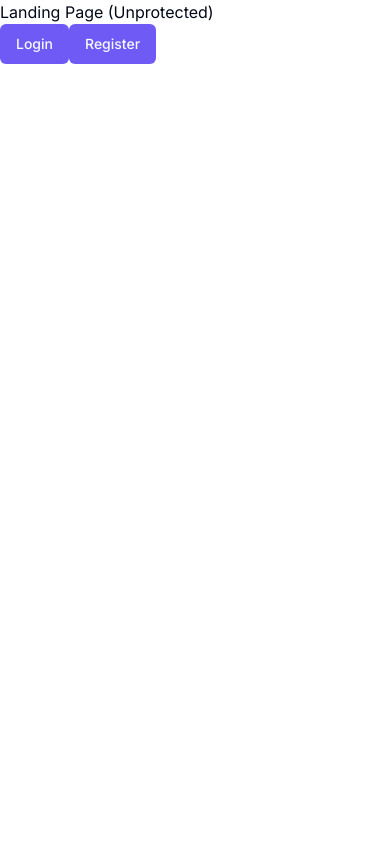
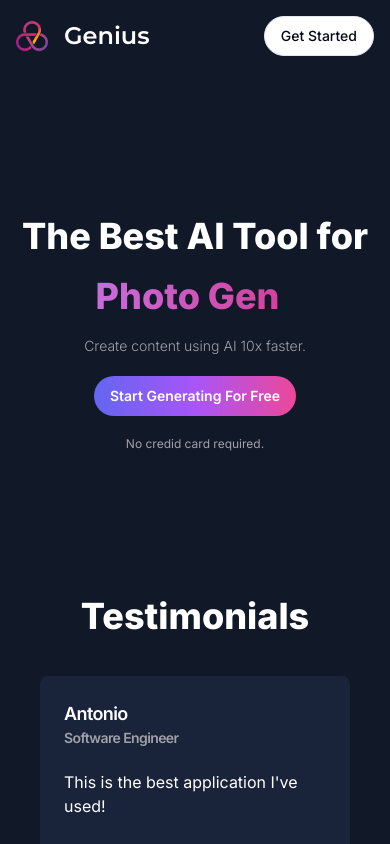
Before and after one commit to ThomasCharuel/ai-saas, a Next.js app: page / in a window 390 px wide. Built offline with nearby package versions, Linux system fonts and the light colour scheme; no server answers.

Commit message:
Implement Landing Page

```diff
--- /dev/null
+++ b/app/(landing)/layout.tsx
@@ -0,0 +1,9 @@
+const LandingLayout = ({ children }: { children: React.ReactNode }) => {
+  return (
+    <main className="h-full bg-[#111827] overflow-auto">
+      <div className="mx-auto max-w-screen-xl h-full w-full">{children}</div>
+    </main>
+  );
+};
+
+export default LandingLayout;
--- a/app/(landing)/page.tsx
+++ b/app/(landing)/page.tsx
@@ -1,18 +1,13 @@
-import { Button } from '@/components/ui/button';
-import Link from 'next/link';
+import { LandingContent } from '@/components/landing-content';
+import { LandingHero } from '@/components/landing-hero';
+import { LandingNavbar } from '@/components/landing-navbar';
 
 const LandingPage = () => {
   return (
-    <div>
-      Landing Page (Unprotected)
-      <div>
-        <Link href="/sign-in">
-          <Button>Login</Button>
-        </Link>
-        <Link href="/sign-up">
-          <Button>Register</Button>
-        </Link>
-      </div>
+    <div className="h-full">
+      <LandingNavbar />
+      <LandingHero />
+      <LandingContent />
     </div>
   );
 };
--- /dev/null
+++ b/components/landing-content.tsx
@@ -0,0 +1,61 @@
+'use client';
+
+import { Card, CardContent, CardHeader, CardTitle } from './ui/card';
+
+const testimonials = [
+  {
+    name: 'Antonio',
+    avatar: 'A',
+    title: 'Software Engineer',
+    description: "This is the best application I've used!",
+  },
+  {
+    name: 'Bella',
+    avatar: 'B',
+    title: 'Product Designer',
+    description: 'A user-friendly and intuitive interface. Loved it!',
+  },
+  {
+    name: 'Carlos',
+    avatar: 'C',
+    title: 'Data Analyst',
+    description:
+      'Helped me streamline my workflow and increased my productivity.',
+  },
+  {
+    name: 'Diana',
+    avatar: 'D',
+    title: 'Marketing Specialist',
+    description: 'Innovative and powerful. A game-changer for our team.',
+  },
+];
+
+export const LandingContent = () => {
+  return (
+    <div className="px-10 pb-20">
+      <h2 className="text-center text-4xl text-white font-extrabold mb-10">
+        Testimonials
+      </h2>
+      <div className="grid grid-cols-1 sm:grid-cols-2 md:grid-cols-3 lg:grid-cols-4 gap-4">
+        {testimonials.map((item) => (
+          <Card
+            key={item.description}
+            className="bg-[#192339] border-none text-white"
+          >
+            <CardHeader>
+              <CardTitle className="flex items-center gap-x-2">
+                <div>
+                  <p className="text-lg">{item.name}</p>
+                  <p className="text-zinc-400 text-sm">{item.title}</p>
+                </div>
+              </CardTitle>
+              <CardContent className="pt-4 px-0">
+                {item.description}
+              </CardContent>
+            </CardHeader>
+          </Card>
+        ))}
+      </div>
+    </div>
+  );
+};
--- /dev/null
+++ b/components/landing-hero.tsx
@@ -0,0 +1,48 @@
+'use client';
+
+import { useAuth } from '@clerk/nextjs';
+import Link from 'next/link';
+import TypewriterComponent from 'typewriter-effect';
+import { Button } from './ui/button';
+
+export const LandingHero = () => {
+  const { isSignedIn } = useAuth();
+  return (
+    <div className="text-white font-bold py-36 text-center space-y-5">
+      <div className="text-4xl sm:text-5xl md:text-6xl lg:text-7xl space-y-5 font-extrabold">
+        <h1>The Best AI Tool for</h1>
+        <div className="text-transparent bg-clip-text bg-gradient-to-r from-purple-400 to-pink-600">
+          <TypewriterComponent
+            options={{
+              strings: [
+                'Chatbot.',
+                'Photo Generation.',
+                'Music Generation.',
+                'Code Generation.',
+                'Video Generation.',
+              ],
+              autoStart: true,
+              loop: true,
+            }}
+          />
+        </div>
+      </div>
+      <div className="text-sm md:text-xl font-light text-zinc-400">
+        Create content using AI 10x faster.
+      </div>
+      <div>
+        <Link href={isSignedIn ? '/dashboard' : '/sign-up'}>
+          <Button
+            variant="premium"
+            className="md:text-lg p-4 md:p-6 rounded-full font-semibold"
+          >
+            Start Generating For Free
+          </Button>
+        </Link>
+      </div>
+      <div className="text-zinc-400 text-xs md:text-sm font-normal">
+        No credid card required.
+      </div>
+    </div>
+  );
+};
--- /dev/null
+++ b/components/landing-navbar.tsx
@@ -0,0 +1,38 @@
+'use client';
+
+import { Montserrat } from 'next/font/google';
+import Image from 'next/image';
+import Link from 'next/link';
+import { useAuth } from '@clerk/nextjs';
+
+import { cn } from '@/lib/utils';
+import { Button } from './ui/button';
+
+const font = Montserrat({
+  weight: '600',
+  subsets: ['latin'],
+});
+
+export const LandingNavbar = () => {
+  const { isSignedIn } = useAuth();
+
+  return (
+    <nav className="p-4 bg-transparent flex items-center justify-between">
+      <Link href="/" className="flex items-center">
+        <div className="relative h-8 w-8 mr-4">
+          <Image fill alt="Logo" src="/logo.png" />
+        </div>
+        <h1 className={cn('text-2xl font-bold text-white', font.className)}>
+          Genius
+        </h1>
+      </Link>
+      <div className="flex items-center gap-x-2">
+        <Link href={isSignedIn ? '/dashboard' : '/sign-up'}>
+          <Button variant="outline" className="rounded-full">
+            Get Started
+          </Button>
+        </Link>
+      </div>
+    </nav>
+  );
+};
--- a/package.json
+++ b/package.json
@@ -43,6 +43,7 @@
     "tailwindcss": "3.3.3",
     "tailwindcss-animate": "^1.0.6",
     "typescript": "5.1.6",
+    "typewriter-effect": "^2.20.1",
     "zod": "^3.21.4",
     "zustand": "^4.3.9"
   },
```
Also changed, not shown: 1 other file (tests, documents, lock files or other folders).
